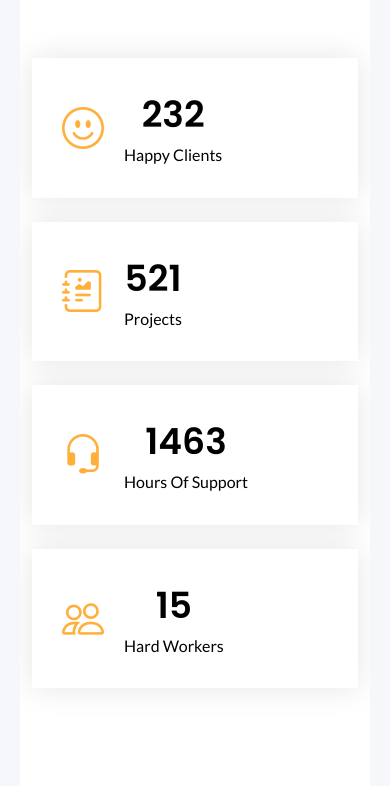
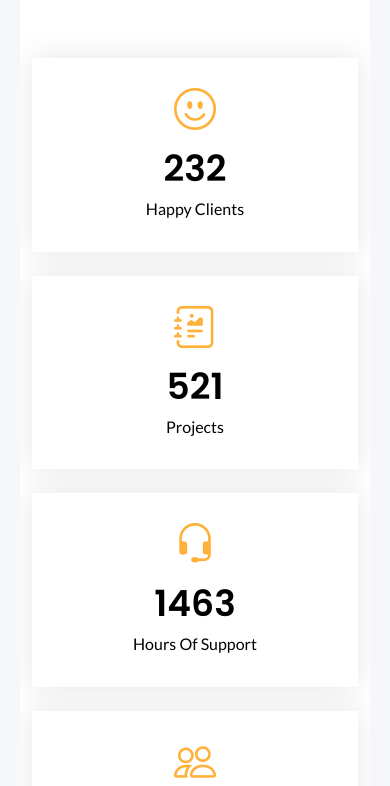
Before and after one commit to Prathiksha-jain/IAST_WEBSITE, a plain HTML site: page index.html in a window 390 px wide. Shown: the part 906-1692 px from the top of the page. Drawn offline with nearby package versions, Linux system fonts and the light colour scheme.

Commit message:
the stats section in small screenm made right

```diff
--- a/assets/css/main1.css
+++ b/assets/css/main1.css
@@ -586,6 +586,12 @@ section,
 }
 
 
+@media (min-width: 992px) {
+  .services .services-showcase .featured-service {
+    height: 100%;
+    min-height: 680px;
+  }
+}
 
 
 /*--------------------------------------------------------------
@@ -2040,12 +2046,26 @@ section,
 }
 
 .stats .stats-item p {
-  padding: 0;
   margin: 0;
   font-family: var(--heading-font);
   font-size: 16px;
 }
 
+@media (max-width: 576px) {
+
+  .stats .stats-item {
+    display: flex;
+    flex-direction: column;          /* stack icon + text */
+    justify-content: center;         /* center vertically */
+    align-items: center !important;  /* override Bootstrap */
+    text-align: center;
+  }
+
+  .stats .stats-item i {
+    margin-right: 0 !important;      /* remove left spacing */
+    margin-bottom: 12px;
+  }
+}
 
 .why-us .card-item {
   background: var(--surface-color);
```
Also changed, not shown: assets/img/apple-touch-icon.png, assets/img/favicon.png, assets/img/hero-carousel/hero-carousel-1.jpg, assets/img/hero-carousel/pexels-introspectivedsgn-9966011.jpg (added), assets/img/logo.webp, index.html (line endings or trailing spaces), 2 other files.
